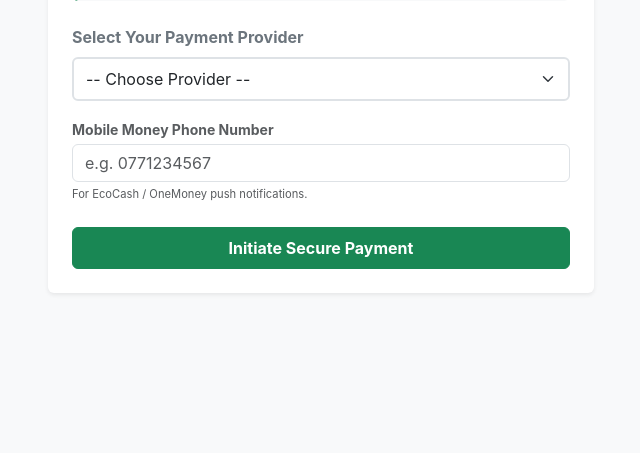
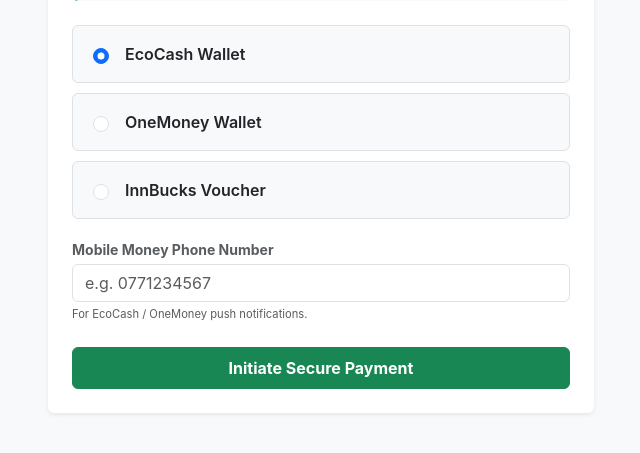
Before and after one commit to simeonmbwani/no-middlemen-market, a Django app: template payments/templates/payments/checkout.html in a window 1280 px wide. Shown: the part 301-754 px from the top of the page, without its empty margins (319-959 px from the left). Run offline with Django 5.2, Linux system fonts and the light colour scheme; the template is opened without the code that fills it, so the values that code supplies are empty.

Commit message:
Hardcoded payment gateways and cleared database migrations

```diff
--- a/payments/templates/payments/checkout.html
+++ b/payments/templates/payments/checkout.html
@@ -21,15 +21,22 @@
             <form method="POST">
                 {% csrf_token %}
 
-                <div class="mb-3">
-                    <label for="gateway" class="fw-bold text-secondary mb-2">Select Your Payment Provider</label>
-                    <select name="gateway" id="gateway" class="form-select border-2 py-2" required>
-                        <option value="" disabled selected>-- Choose Provider --</option>
-                        <option value="ecocash">EcoCash</option>
-                        <option value="onemoney">OneMoney</option>
-                        <option value="innbucks">InnBucks</option>
-                    </select>
-                </div>
+                <div class="d-flex flex-column gap-2 mb-3">
+    <div class="form-check p-3 border rounded bg-light d-flex align-items-center">
+        <input class="form-check-input ms-1 me-3" type="radio" name="gateway" id="gate-ecocash" value="ecocash" checked required>
+        <label class="form-check-label fw-semibold text-dark" for="gate-ecocash">EcoCash Wallet</label>
+    </div>
+
+    <div class="form-check p-3 border rounded bg-light d-flex align-items-center">
+        <input class="form-check-input ms-1 me-3" type="radio" name="gateway" id="gate-onemoney" value="onemoney" required>
+        <label class="form-check-label fw-semibold text-dark" for="gate-onemoney">OneMoney Wallet</label>
+    </div>
+
+    <div class="form-check p-3 border rounded bg-light d-flex align-items-center">
+        <input class="form-check-input ms-1 me-3" type="radio" name="gateway" id="gate-innbucks" value="innbucks" required>
+        <label class="form-check-label fw-semibold text-dark" for="gate-innbucks">InnBucks Voucher</label>
+    </div>
+</div>
 
                 <div class="mt-3 mb-4">
                     <label class="small fw-bold text-muted mb-1">Mobile Money Phone Number</label>
```
Also changed, not shown: accounts/migrations/0001_initial.py, accounts/migrations/0002_alter_user_groups_alter_user_user_permissions.py (deleted), accounts/migrations/0003_nationalidverification.py (deleted), accounts/migrations/0004_alter_user_national_id_alter_user_phone_number.py (deleted).
